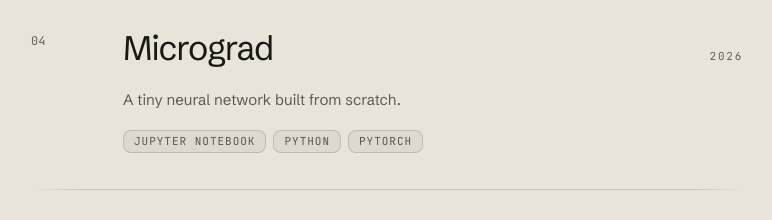
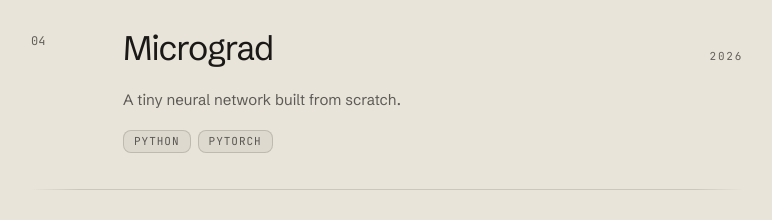
Before and after one commit to kvine11/kvine-liu.com, a React (Vite) app: page / in a window 1280 px wide. Shown: the part 1500-1720 px from the top of the page, without its empty margins (253-1025 px from the left). Built offline with nearby package versions, Linux system fonts and the light colour scheme.

Commit message:
Update site.js

```diff
--- a/src/data/site.js
+++ b/src/data/site.js
@@ -66,7 +66,7 @@
         title: "Micrograd",
         year: "2026",
         description: "A tiny neural network built from scratch.",
-        tags: ["Jupyter Notebook", "Python", "PyTorch"],
+        tags: ["Python", "PyTorch"],
       },
     ],
   },
```
